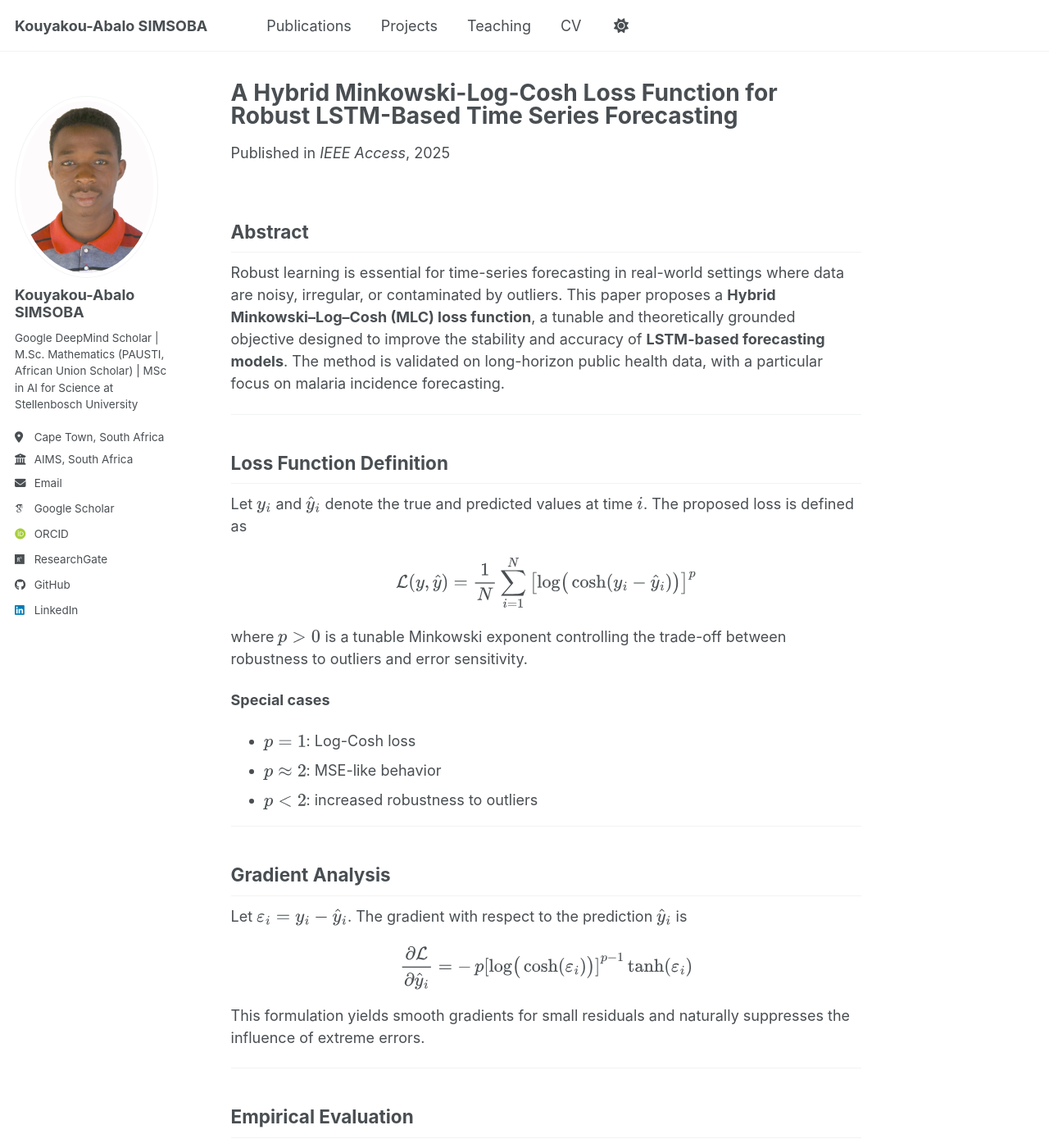
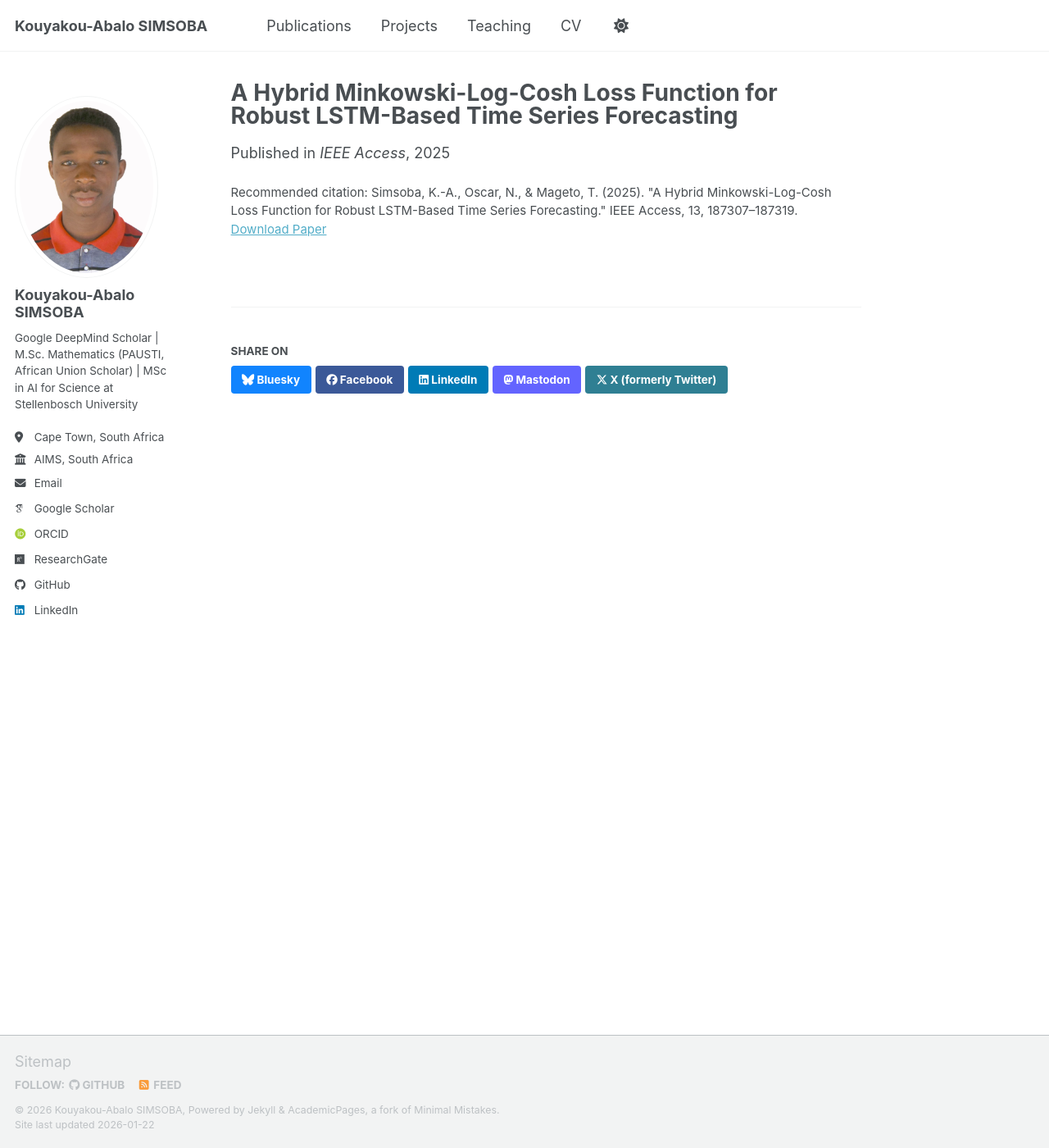
Before and after one commit to simsoba-research/simsoba-research.github.io, a Jekyll site: the page built from _publications/2009-10-01-paper-title-number-1.md, in a window 1280 px wide and 1400 px high. Shown: the whole window at 82% size. Built offline with Jekyll 4.4.1, drawn with Linux system fonts in a browser that asks for light colours; some web fonts are replaced; a script bundle is joined from its source files by our own code; library files that are not in the unit come from our copies; some of the changed text lies outside the part shown.

Commit message:
Update 2009-10-01-paper-title-number-1.md

````diff
--- a/_publications/2009-10-01-paper-title-number-1.md
+++ b/_publications/2009-10-01-paper-title-number-1.md
@@ -13,122 +13,3 @@ paperurl: 'https://doi.org/10.1109/ACCESS.2025.3626795'
 citation: 'Simsoba, K.-A., Oscar, N., & Mageto, T. (2025). "A Hybrid Minkowski-Log-Cosh Loss Function for Robust LSTM-Based Time Series Forecasting." IEEE Access, 13, 187307–187319.'
 mathjax: true
 ---
-
-## Abstract
-
-Robust learning is essential for time-series forecasting in real-world settings where data are noisy, irregular, or contaminated by outliers. This paper proposes a **Hybrid Minkowski–Log–Cosh (MLC) loss function**, a tunable and theoretically grounded objective designed to improve the stability and accuracy of **LSTM-based forecasting models**. The method is validated on long-horizon public health data, with a particular focus on malaria incidence forecasting.
-
----
-
-## Loss Function Definition
-
-Let $y_i$ and $\hat{y}_i$ denote the true and predicted values at time $i$.
-The proposed loss is defined as
-
-$$
-\mathcal{L}(y,\hat{y})
-=
-\frac{1}{N}\sum_{i=1}^{N}
-\left[\log\!\big(\cosh(y_i - \hat{y}_i)\big)\right]^p
-$$
-
-where $p > 0$ is a tunable Minkowski exponent controlling the trade-off
-between robustness to outliers and error sensitivity.
-
-**Special cases**
-- $p = 1$: Log-Cosh loss
-- $p \approx 2$: MSE-like behavior
-- $p < 2$: increased robustness to outliers
-
----
-
-## Gradient Analysis
-
-Let $\varepsilon_i = y_i - \hat{y}_i$.
-The gradient with respect to the prediction $\hat{y}_i$ is
-
-$$
-\frac{\partial \mathcal{L}}{\partial \hat{y}_i}
-=
--\,p
-\left[\log\!\big(\cosh(\varepsilon_i)\big)\right]^{p-1}
-\tanh(\varepsilon_i)
-$$
-
-This formulation yields smooth gradients for small residuals and naturally
-suppresses the influence of extreme errors.
-
----
-
-## Empirical Evaluation
-
-The loss was evaluated using **LSTM models** on **11 years (2013–2023)**
-of monthly malaria incidence data.
-
-### Clean data regime (best $p = 2.25$)
-- **MAE:** 2,515.38
-- **MAPE:** 18.23% (down from 20.96% with MSE)
-- **RMSE:** 3,671.74
-- Faster convergence than MSE, MAE, and Log-Cosh
-
-### Noisy / outlier-contaminated regime (best $p = 1.5$)
-- **MAE:** 3,676.36
-- **Median AE:** 2,192.06
-- **SMAPE:** 24.63%
-- Approximately **117,000 fewer mispredicted cases** compared to MSE
-
-All improvements were achieved with **$\mathcal{O}(N)$ computational
-complexity**, matching standard regression losses.
-
----
-
-## Key Contributions
-
-- Novel hybrid loss function with tunable robustness
-- Explicit gradient analysis explaining stability
-- Improved forecasting accuracy on real public health data
-- Plug-and-play compatibility with LSTM and deep learning models
-
----
-
-[Access the full paper here](https://doi.org/10.1109/ACCESS.2025.3626795)
-
----
-
-## How to Cite
-
-### APA
-Simsoba, K.-A., Oscar, N., & Mageto, T. (2025).
-*A Hybrid Minkowski-Log-Cosh Loss Function for Robust LSTM-Based Time Series Forecasting*.
-**IEEE Access, 13**, 187307–187319.
-https://doi.org/10.1109/ACCESS.2025.3626795
-
----
-
-### IEEE
-K.-A. Simsoba, N. Oscar, and T. Mageto,
-“A Hybrid Minkowski-Log-Cosh Loss Function for Robust LSTM-Based Time Series Forecasting,”
-*IEEE Access*, vol. 13, pp. 187307–187319, 2025,
-doi:10.1109/ACCESS.2025.3626795.
-
----
-
-### Harvard
-Simsoba, K.-A., Oscar, N. and Mageto, T. (2025)
-‘A Hybrid Minkowski-Log-Cosh Loss Function for Robust LSTM-Based Time Series Forecasting’,
-*IEEE Access*, 13, pp. 187307–187319.
-doi:10.1109/ACCESS.2025.3626795.
-
----
-
-### BibTeX
-```bibtex
-@article{Simsoba2025MLC,
-  author  = {Simsoba, Kouyakou-Abalo and Oscar, Ngesa and Mageto, Thomas},
-  title   = {A Hybrid Minkowski-Log-Cosh Loss Function for Robust LSTM-Based Time Series Forecasting},
-  journal = {IEEE Access},
-  volume  = {13},
-  pages   = {187307--187319},
-  year    = {2025},
-  doi     = {10.1109/ACCESS.2025.3626795}
-}
````
Also changed, not shown: other parts of _publications/2009-10-01-paper-title-number-1.md (+1 -1 lines).
